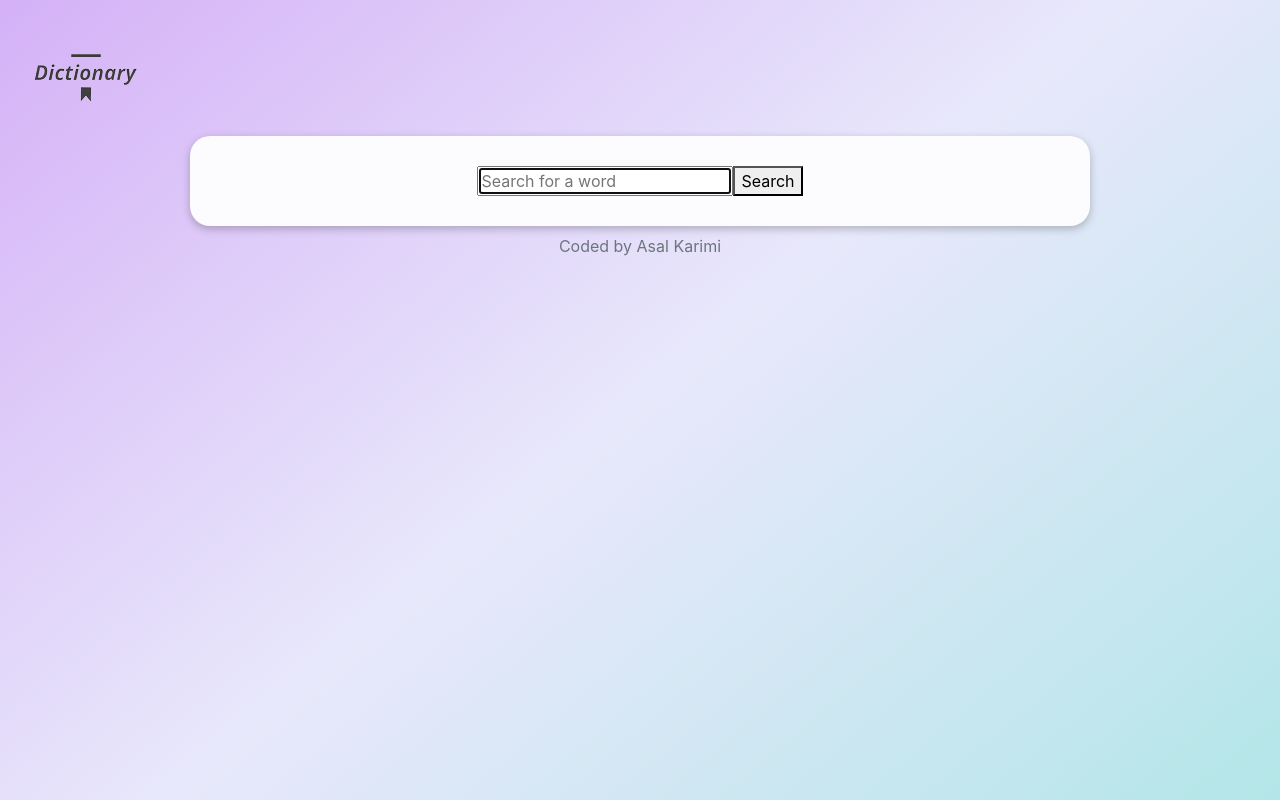
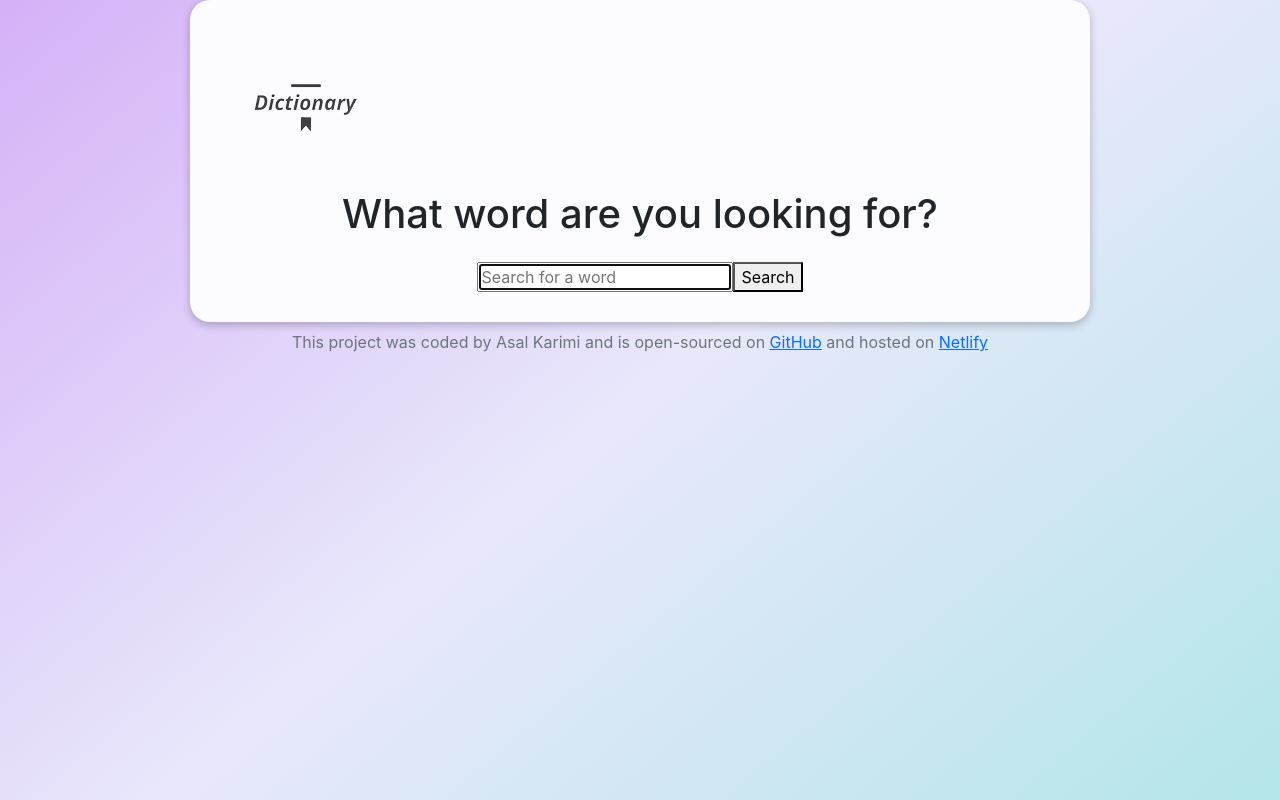
Before and after one commit to Odinkrm/dictionary-react-app, a React (Create React App) app: page / in a window 1280 px wide. Built offline with nearby package versions, Linux system fonts and the light colour scheme.

Commit message:
Add h1 and Update Footer Links

```diff
--- a/src/App.js
+++ b/src/App.js
@@ -5,14 +5,22 @@ import Dictionary from "./Dictionary";
 export default function App() {
   return (
     <div className="App">
-      <header className="App-header">
-        <img src={logo} className="App-logo" alt="logo" />
-      </header>
       <div className="container">
-        <Dictionary />
+        <header className="App-header">
+          <img src={logo} className="App-logo" alt="logo" />
+        </header>
+        <div className=" dictionary-wrap">
+          <h1 className="text-center mt-4 mb-4">
+            What word are you looking for?
+          </h1>
+          <Dictionary />
+        </div>
       </div>
       <footer className="text-center text-muted mt-2 mb-2">
-        Coded by Asal Karimi
+        This project was coded by Asal Karimi and is open-sourced on{" "}
+        <a href="https://github.com/Odinkrm/dictionary-react-app">GitHub</a> and
+        hosted on{" "}
+        <a href="https://this-react-dictionary-app.netlify.app/">Netlify</a>
       </footer>
     </div>
   );
```
